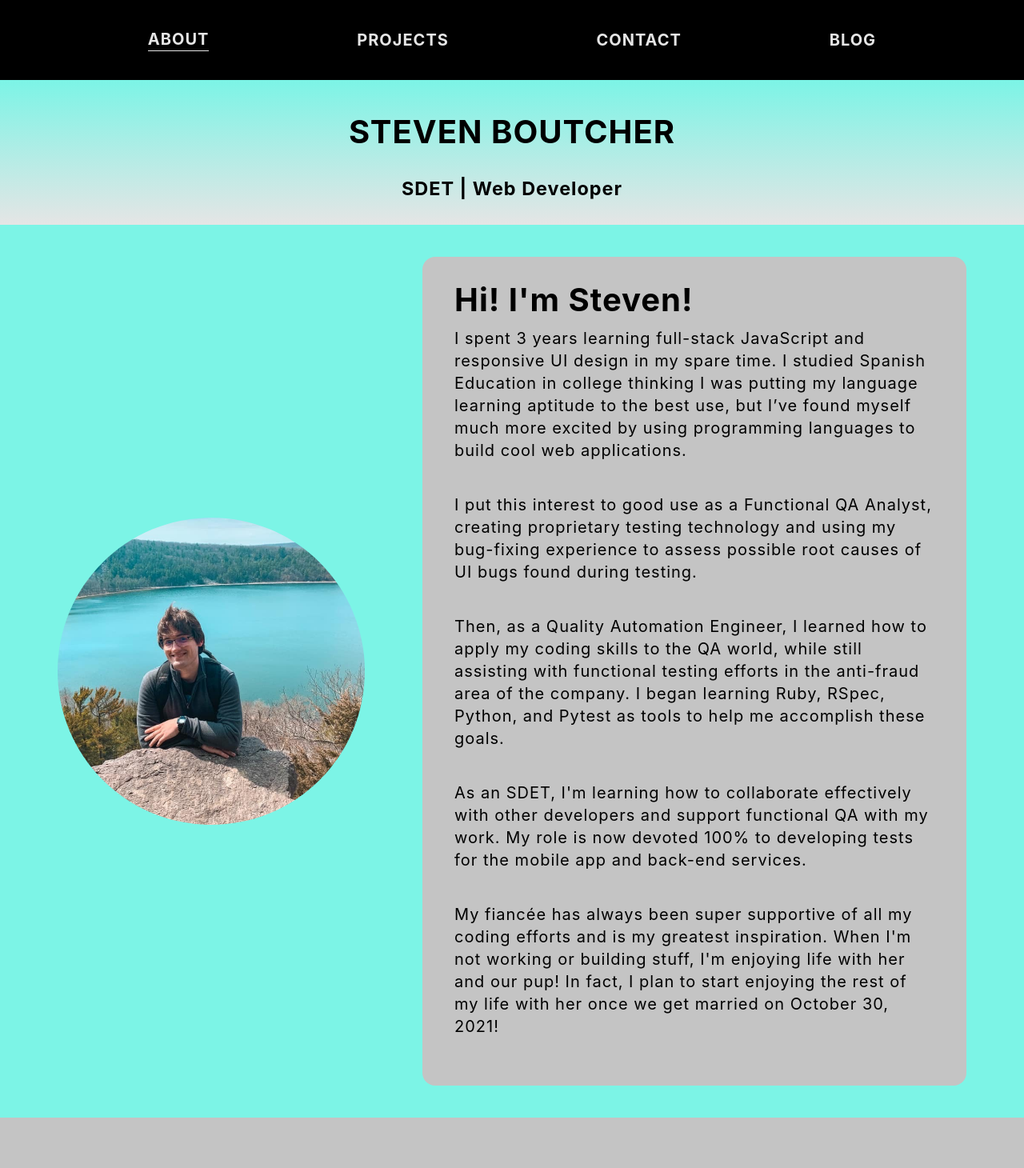
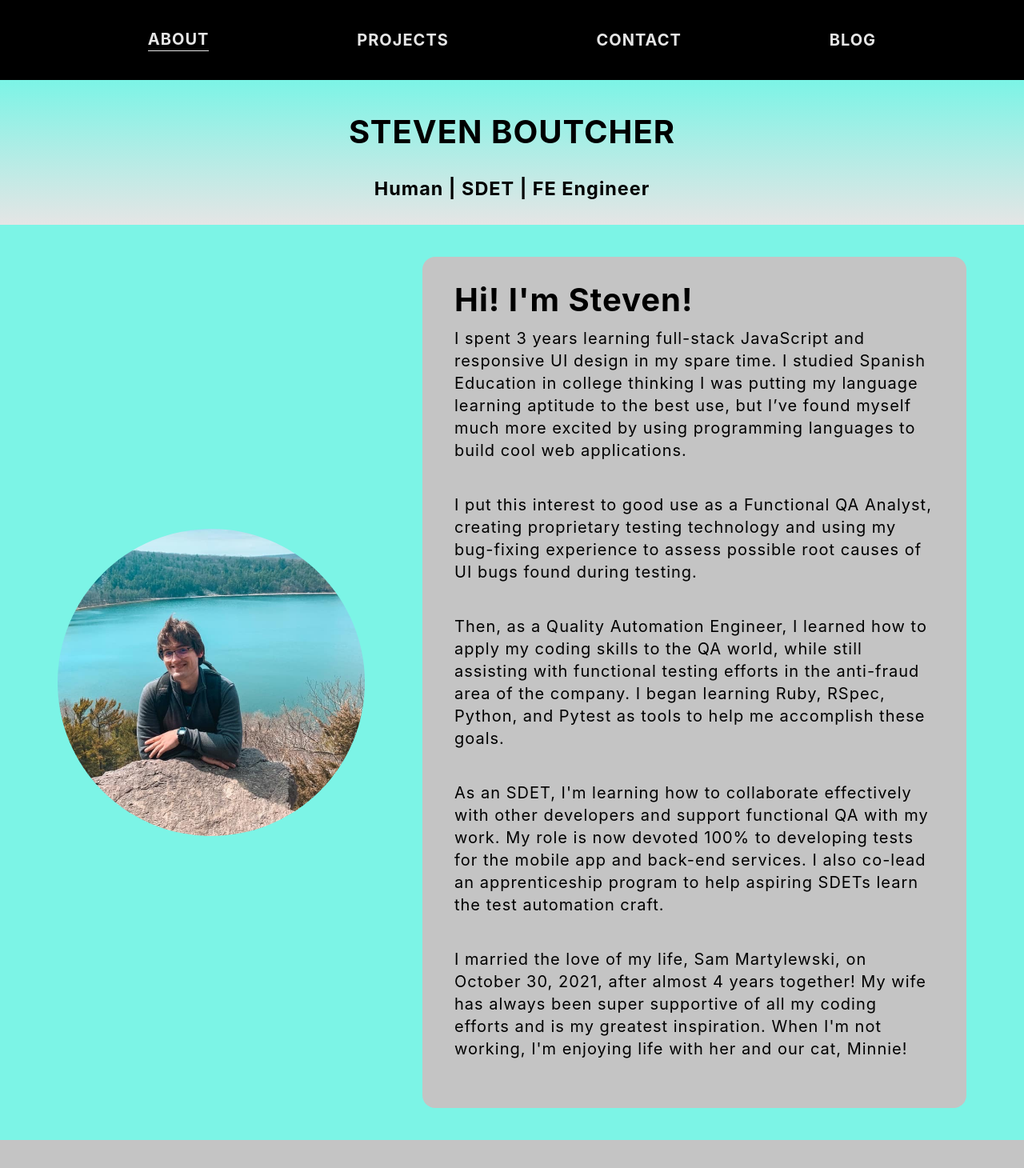
Before and after one commit to steven-the-qa/old-website, a React (Create React App) app in the folder client/: page /about in a window 1280 px wide. Shown: the top 1460 px of the page at 80% size. Built offline with nearby package versions, Linux system fonts and the light colour scheme.

Commit message:
update bio

```diff
--- a/client/src/about/About.js
+++ b/client/src/about/About.js
@@ -16,7 +16,7 @@ function About() {
                 <title>About | Steven Boutcher</title>
             </Helmet>
             <Navbar currentPage="About" />
-            <Header title="STEVEN BOUTCHER" subtitle="SDET | Web Developer" isAbout={true}/>
+            <Header title="STEVEN BOUTCHER" subtitle="Human | SDET | FE Engineer" isAbout={true}/>
             <Bio />
             <Hobbies />
             <Education />
--- a/client/src/about/Bio.js
+++ b/client/src/about/Bio.js
@@ -34,13 +34,13 @@ export default function Bio() {
             </p>
             <p>
                 As an SDET, I'm learning how to collaborate effectively with other developers and support functional QA with my work.
-                My role is now devoted 100% to developing tests for the mobile app and back-end services.
+                My role is now devoted 100% to developing tests for the mobile app and back-end services. I also co-lead an apprenticeship
+                program to help aspiring SDETs learn the test automation craft.
             </p>
             <p>
-                My fiancée has always been super supportive of all my coding efforts
-                and is my greatest inspiration. When I'm not working or building stuff,
-                I'm enjoying life with her and our pup! In fact, I plan to start enjoying the rest of my
-                life with her once we get married on October 30, 2021!
+                I married the love of my life, Sam Martylewski, on October 30, 2021, after almost 4 years together!
+                My wife has always been super supportive of all my coding efforts and is my greatest inspiration.
+                When I'm not working, I'm enjoying life with her and our cat, Minnie!
             </p>
         </div>
     </div>
```
